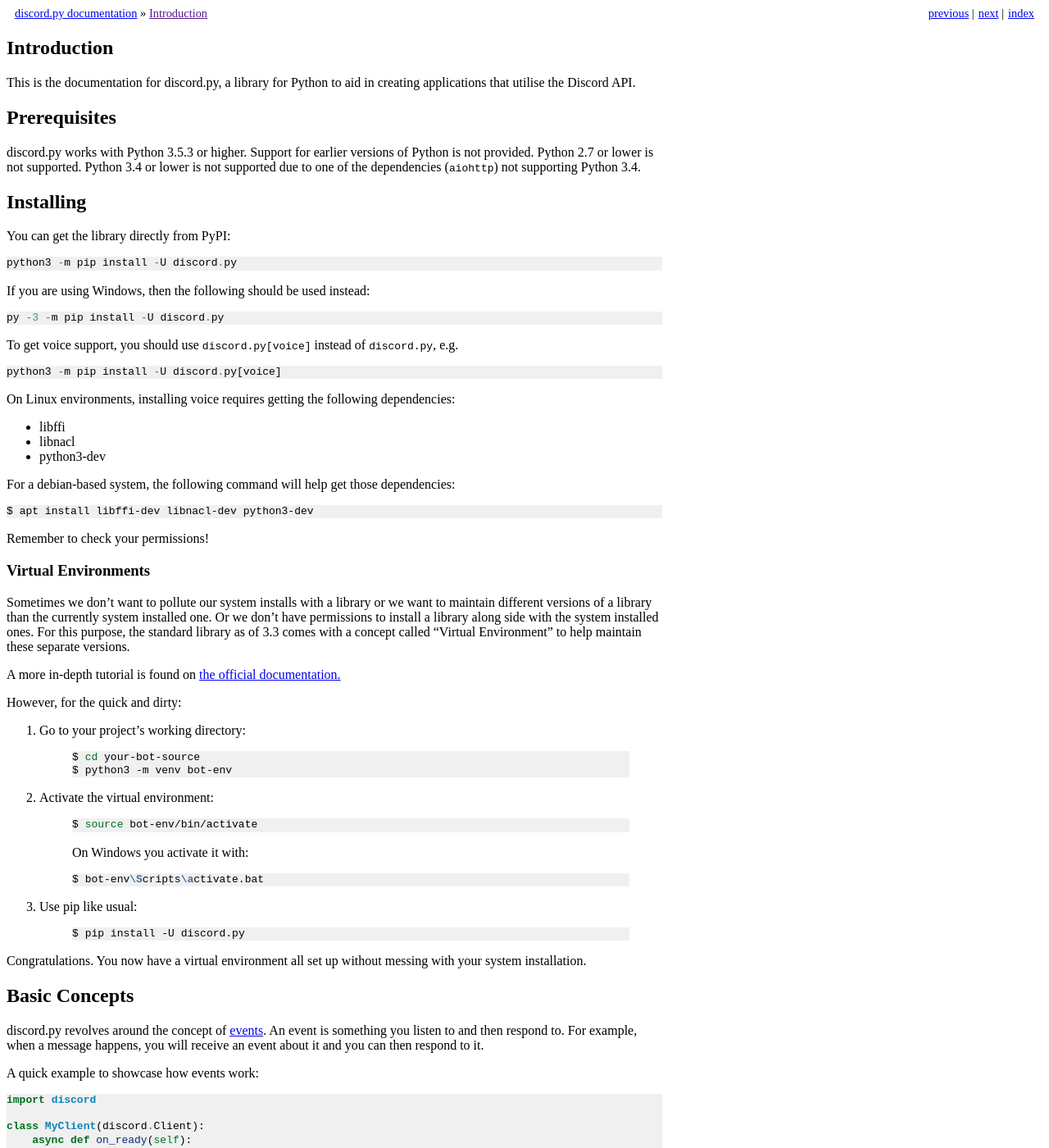
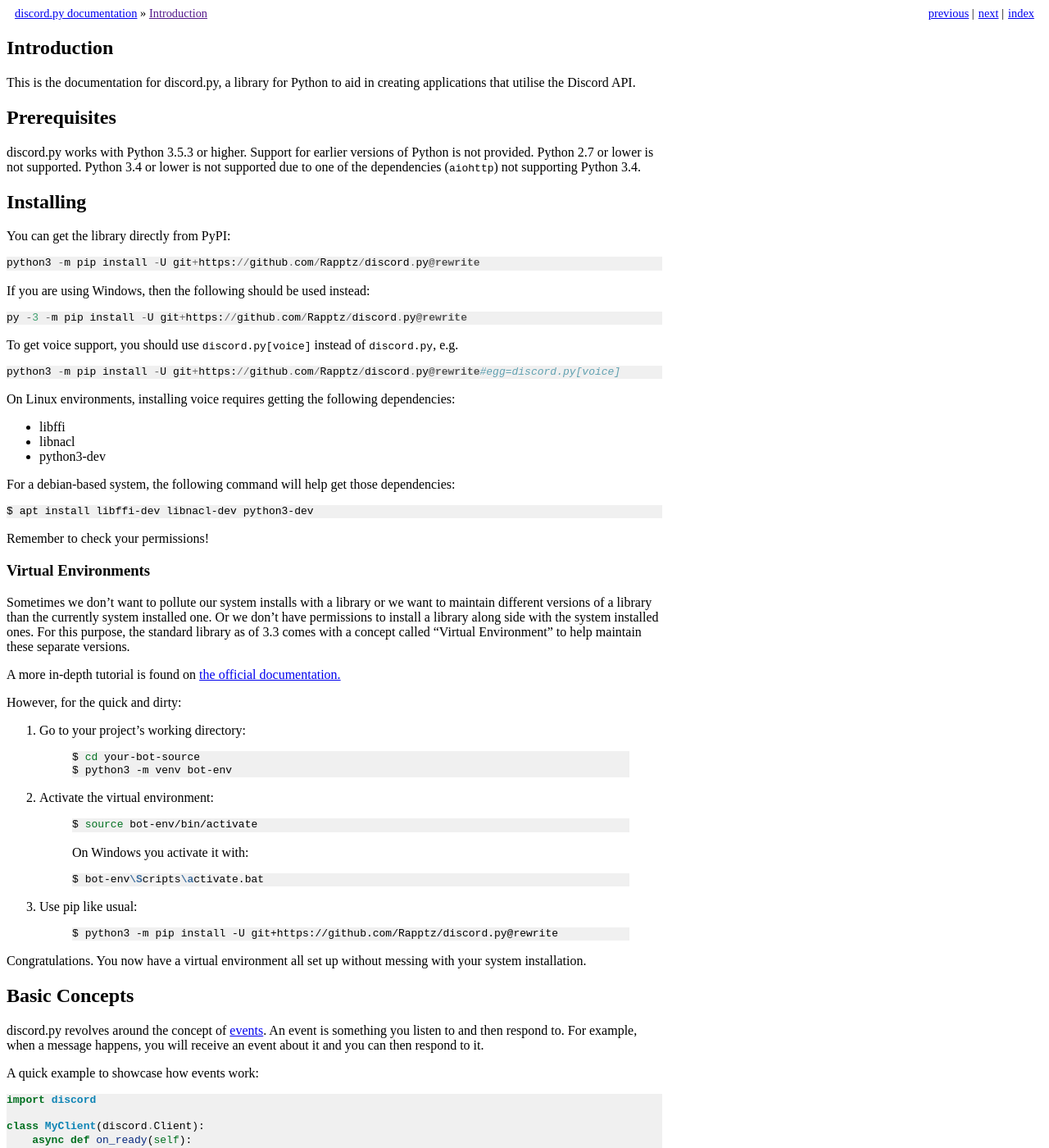
Before and after one commit to Rapptz/discord.py, a Sphinx documentation site: the page built from docs/intro.rst, in a window 1280 px wide and 1400 px high. Shown: the whole window at 82% size. Built offline with Sphinx 7.4.7, drawn with Linux system fonts in a browser that asks for light colours.

Commit message:
Update the installing documentation
The rewrite documentation has a problem currently, following it will install the old version, not the rewrite. This commit fixes that

```diff
--- a/docs/intro.rst
+++ b/docs/intro.rst
@@ -23,16 +23,16 @@
 
 You can get the library directly from PyPI: ::
 
-    python3 -m pip install -U discord.py
+    python3 -m pip install -U git+https://github.com/Rapptz/discord.py@rewrite
 
 If you are using Windows, then the following should be used instead: ::
 
-    py -3 -m pip install -U discord.py
+    py -3 -m pip install -U git+https://github.com/Rapptz/discord.py@rewrite
 
 
 To get voice support, you should use ``discord.py[voice]`` instead of ``discord.py``, e.g. ::
 
-    python3 -m pip install -U discord.py[voice]
+    python3 -m pip install -U git+https://github.com/Rapptz/discord.py@rewrite#egg=discord.py[voice]
 
 On Linux environments, installing voice requires getting the following dependencies:
 
@@ -83,7 +83,7 @@
 
     .. code-block:: shell
 
-        $ pip install -U discord.py
+        $ python3 -m pip install -U git+https://github.com/Rapptz/discord.py@rewrite
 
 Congratulations. You now have a virtual environment all set up without messing with your system installation.
 
```
